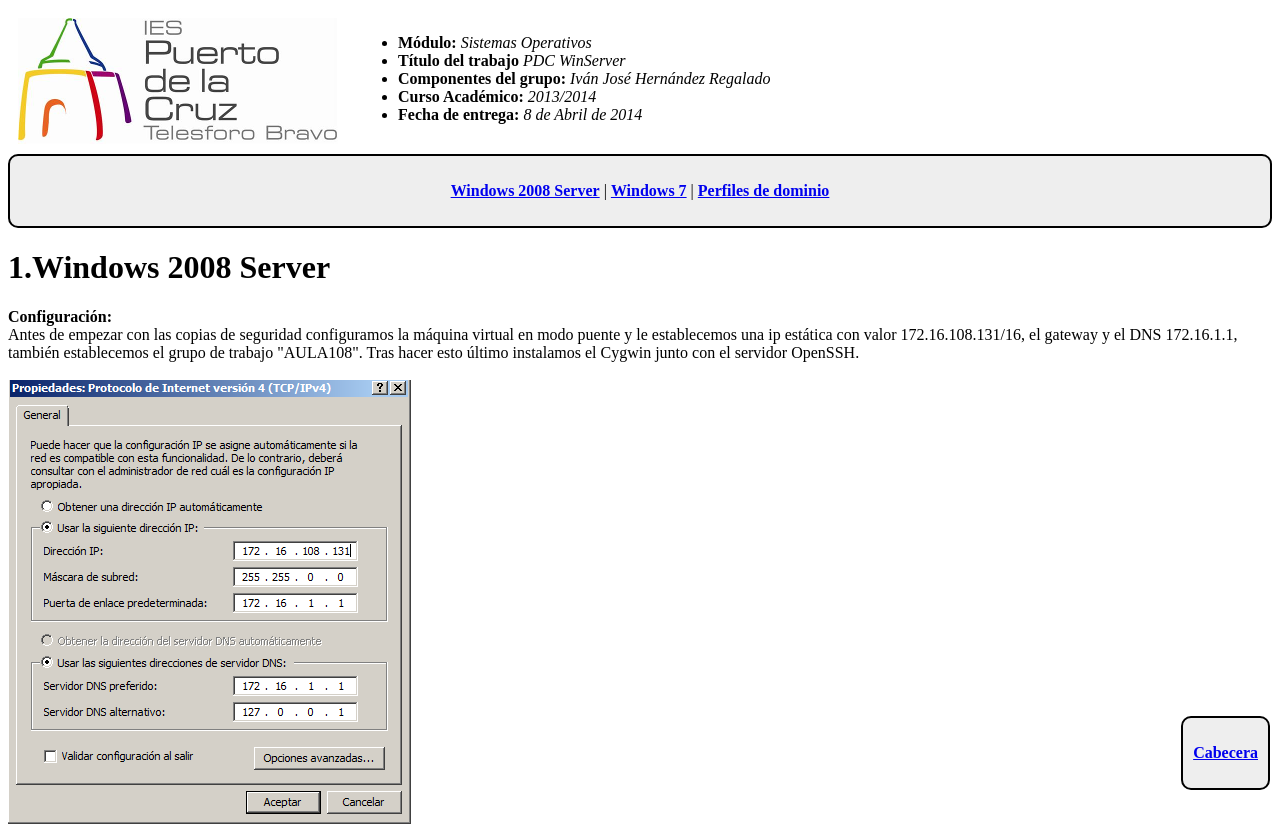
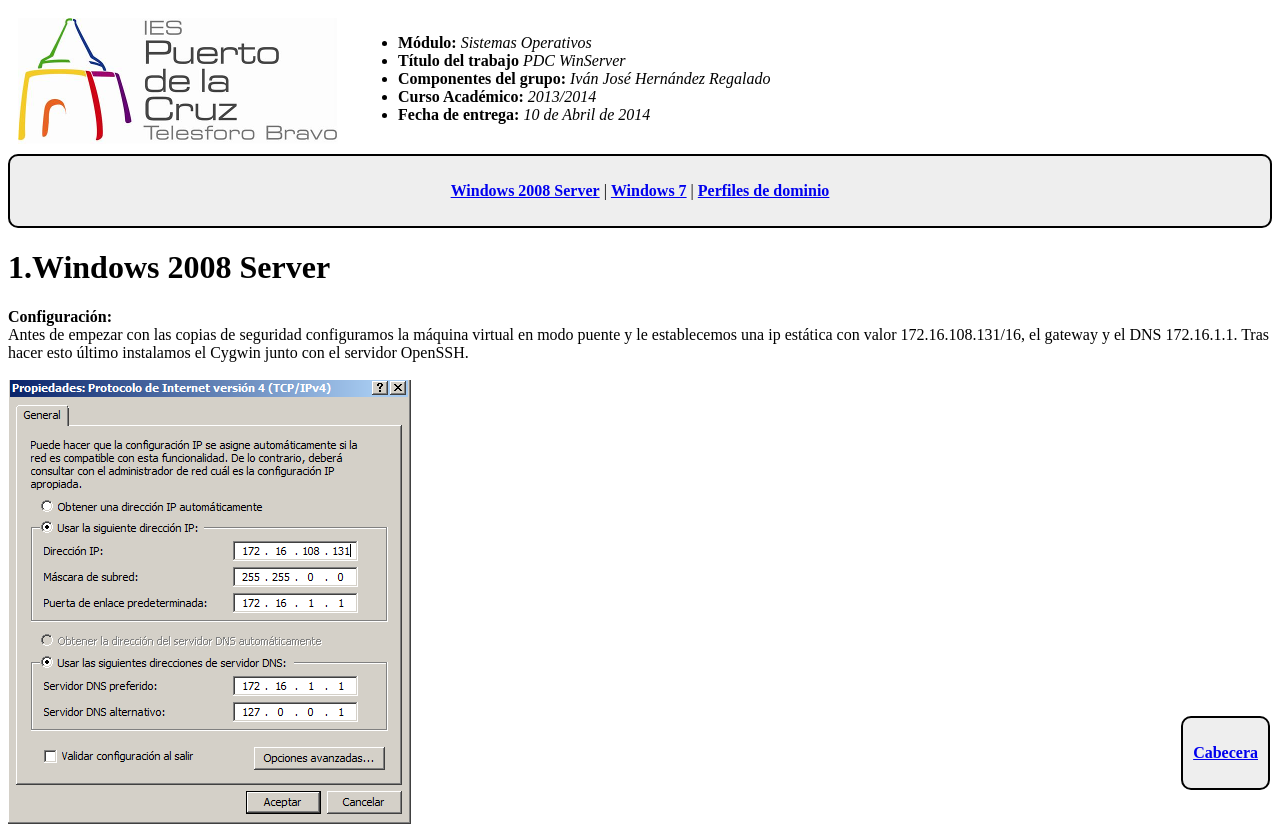
Before and after one commit to Ivanhdezregalado/idp1314ivanjose, a plain HTML site: page PDC_WinServer_IvanJoseHernandezRegalado/index.html in a window 1280 px wide. Shown: the top 829 px of the page. Drawn offline with Linux system fonts and the light colour scheme.

Commit message:
Practica PDC terminada

```diff
--- a/PDC_WinServer_IvanJoseHernandezRegalado/index.html
+++ b/PDC_WinServer_IvanJoseHernandezRegalado/index.html
@@ -14,7 +14,7 @@
     <li><b>T&iacute;tulo del trabajo</b> <i>PDC WinServer</i></li>
     <li><b>Componentes del grupo:</b> <i>Iván José Hernández Regalado</i></li>
     <li><b>Curso Acad&eacute;mico:</b> <i>2013/2014</i></li>
-    <li><b>Fecha de entrega:</b> <i>8 de Abril de 2014</i></li>
+    <li><b>Fecha de entrega:</b> <i>10 de Abril de 2014</i></li>
   </ul>
   </div>
 </div>
@@ -27,13 +27,13 @@
 <h1><a id='bloque1'>1.Windows 2008 Server</a></h1>
 <p><b>Configuración:</b><br/>
 Antes de empezar con las copias de seguridad configuramos la máquina virtual en modo puente y le establecemos una ip
-estática con valor 172.16.108.131/16, el gateway y el DNS 172.16.1.1, también establecemos el grupo de trabajo "AULA108".
+estática con valor 172.16.108.131/16, el gateway y el DNS 172.16.1.1.
 Tras hacer esto último instalamos el Cygwin junto con el servidor OpenSSH.<br/><br/>
 <img src='./files/1.png'/>
 </p>
 <h2><a id='bloque2'>1.1 Configuración DNS</a></h2>
 <p>
-	<ol type="I"><li>Ejecutamos "dcpromo" en la ventana de ejecutar para empezar con la instalación del servidor DNS<br/><br/>
+	<ol type="I"><li>Ejecutamos "dcpromo" en la ventana de ejecutar para empezar con la instalación del servidor DNS.<br/><br/>
 	<img width="600px" height="500px"src='./files/2.png'/></li><br/>
 	<li>Elegimos crear un dominio nuevo porque es la primera vez que vamos a configurarlo en este servidor si hubiera instalado otro
 	y quisieramos modificarlo pondríamos el de arriba.<br/><br/>
```
